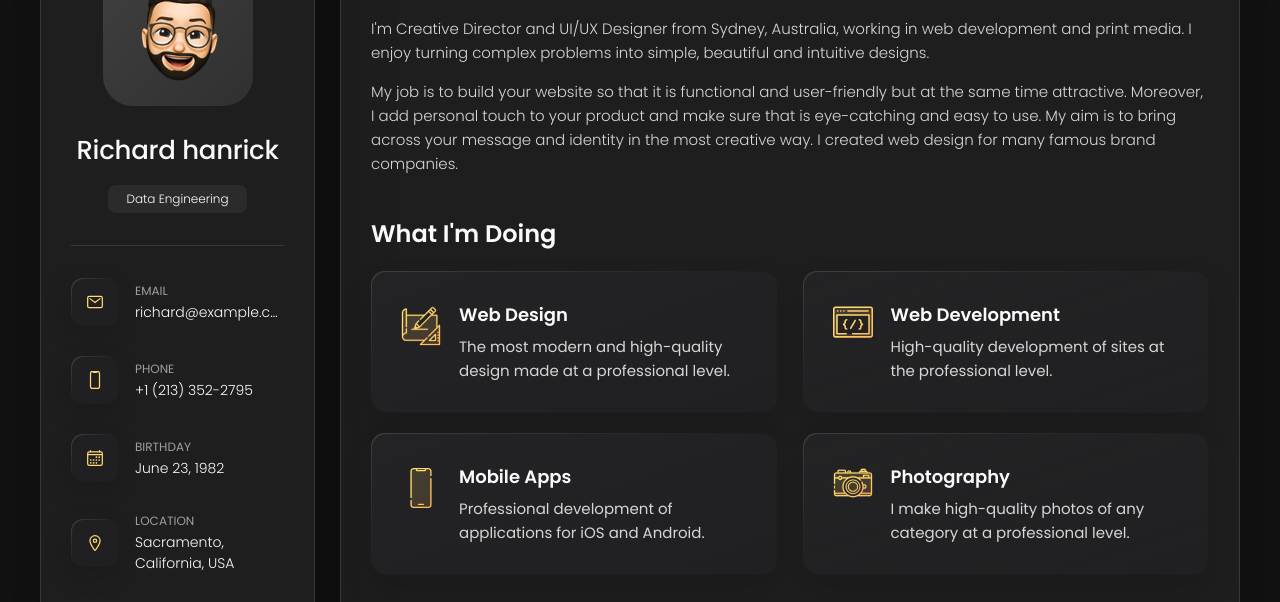
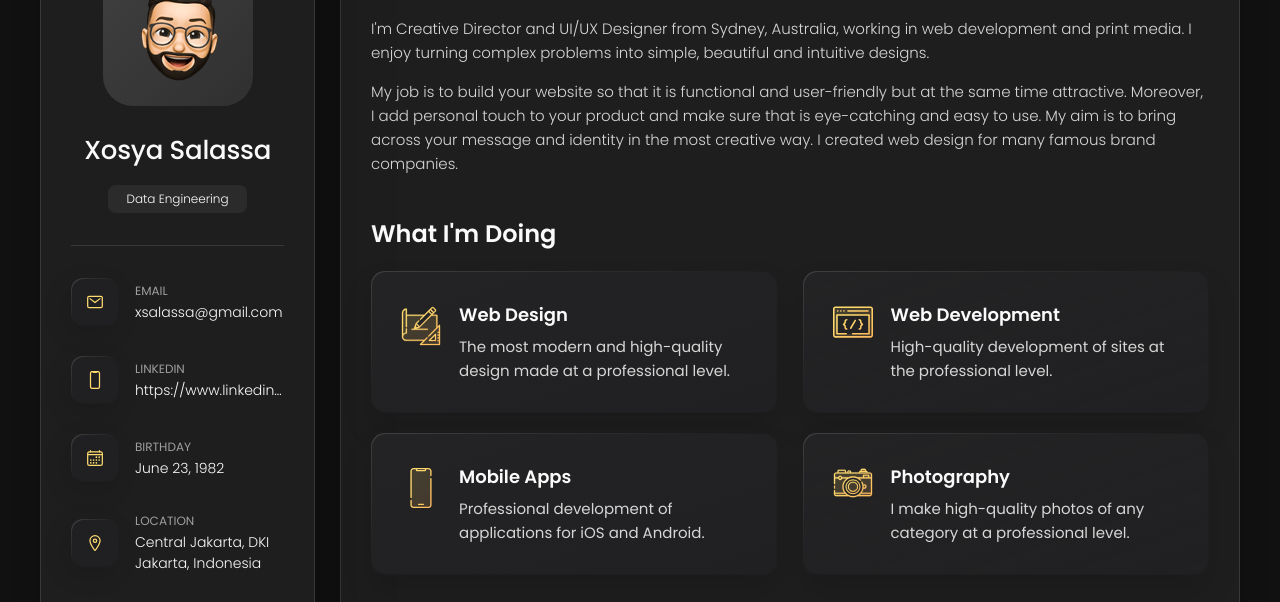
Before and after one commit to xsalassa/my-portfolio, a plain HTML site: page index.html in a window 1280 px wide. Shown: the part 162-764 px from the top of the page. Drawn offline with nearby package versions, Linux system fonts and the light colour scheme.

Commit message:
Update index.html

```diff
--- a/index.html
+++ b/index.html
@@ -46,7 +46,7 @@
         </figure>
 
         <div class="info-content">
-          <h1 class="name" title="Richard hanrick">Richard hanrick</h1>
+          <h1 class="name" title="Richard hanrick">Xosya Salassa</h1>
 
           <p class="title">Data Engineering</p>
         </div>
@@ -74,7 +74,7 @@
             <div class="contact-info">
               <p class="contact-title">Email</p>
 
-              <a href="mailto:richard@example.com" class="contact-link">richard@example.com</a>
+              <a href="xsalassa@gmail.com" class="contact-link">xsalassa@gmail.com</a>
             </div>
 
           </li>
@@ -86,9 +86,9 @@
             </div>
 
             <div class="contact-info">
-              <p class="contact-title">Phone</p>
+              <p class="contact-title">Linkedin</p>
 
-              <a href="tel:+12133522795" class="contact-link">+1 (213) 352-2795</a>
+              <a href="Xosya Salassa" class="contact-link">https://www.linkedin.com/in/xosyasalassa/</a>
             </div>
 
           </li>
@@ -116,7 +116,7 @@
             <div class="contact-info">
               <p class="contact-title">Location</p>
 
-              <address>Sacramento, California, USA</address>
+              <address>Central Jakarta, DKI Jakarta, Indonesia</address>
             </div>
 
           </li>
```
